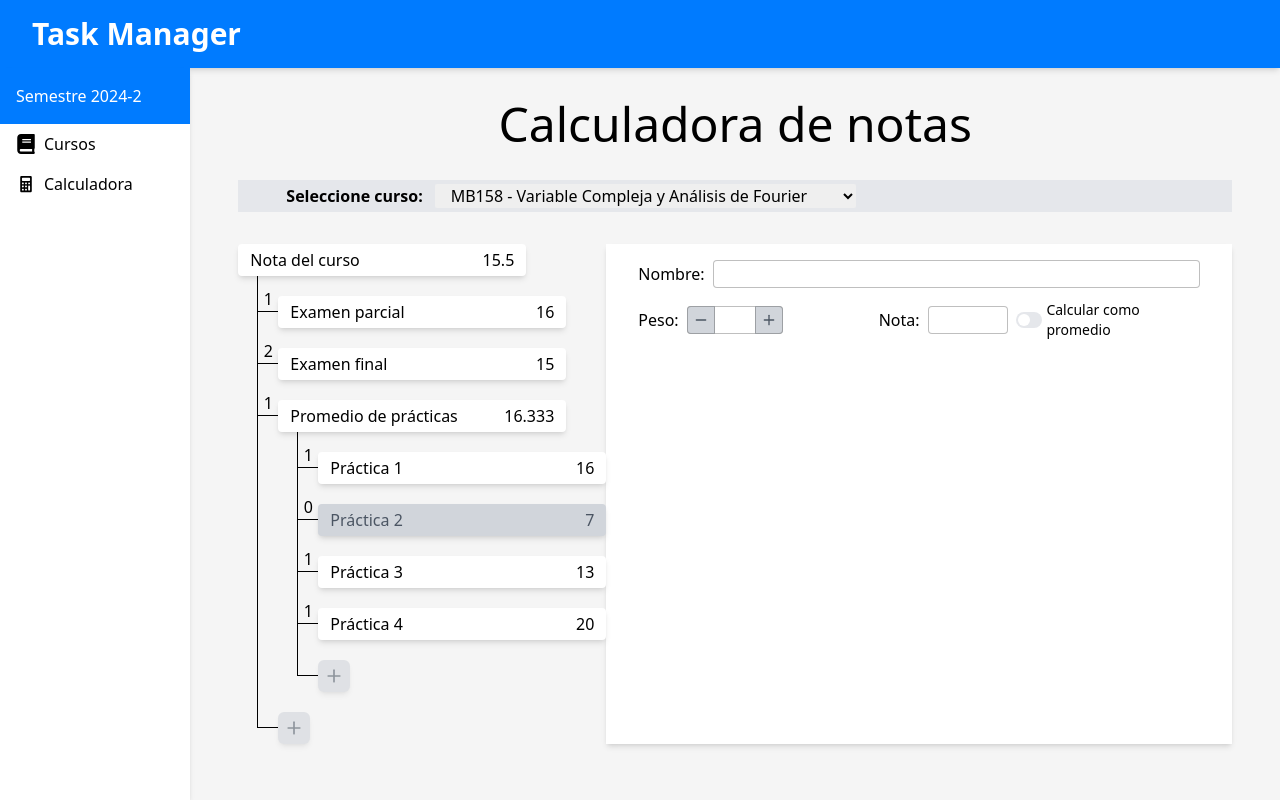
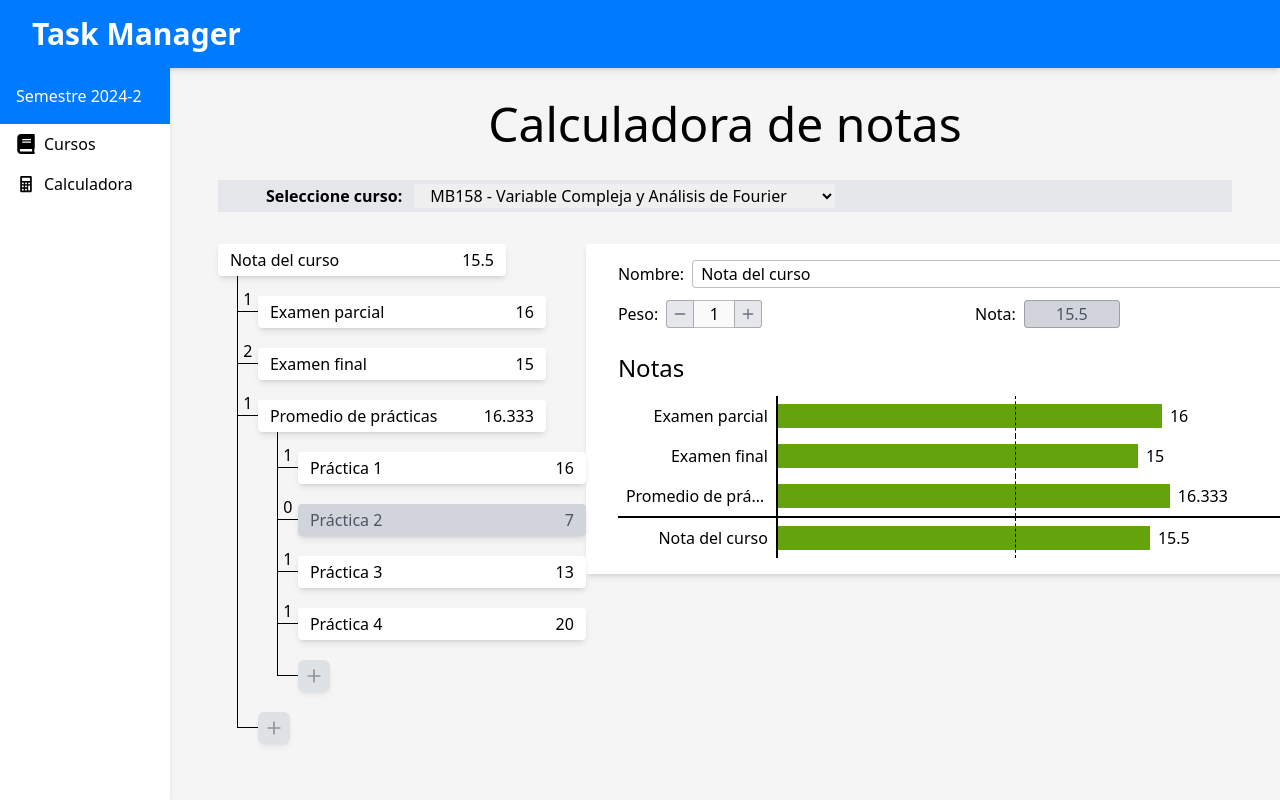
Before and after one commit to BlockBeam22Y/Task-Manager, a React (Vite) app in the folder client/: page /reports/1/calculator/MB158 in a window 1280 px wide. Built offline with nearby package versions, Linux system fonts and the light colour scheme.

Commit message:
Grade details bar chart

```diff
--- /dev/null
+++ b/client/src/components/calculator/BarChart.jsx
@@ -0,0 +1,23 @@
+import GradeBar from './GradeBar';
+
+function BarChart({ grade, handleOnClick }) {
+    const { children } = grade;
+
+    return (
+        <div>
+            {
+                children.length > 0 && (
+                    <div className='border-b-2 border-black'>
+                        {
+                            children.map(grade => grade.weight > 0 && <GradeBar grade={grade} handleOnClick={handleOnClick} />)
+                        }
+                    </div>
+                )
+            }
+
+            <GradeBar grade={grade} handleOnClick={handleOnClick} />
+        </div>
+    );
+}
+
+export default BarChart;
--- /dev/null
+++ b/client/src/components/calculator/GradeBar.jsx
@@ -0,0 +1,23 @@
+function GradeBar({ grade, handleOnClick }) {
+    const { name, value } = grade;
+
+    return (
+        <div className='flex items-center'>
+            <div className='w-40 p-2 border-r-2 border-black relative'>
+                <div className='text-nowrap overflow-hidden text-ellipsis text-right'>{name}</div>
+
+                <div className='border-r border-black border-dashed h-10 absolute top-0' style={{ right: `-${30 * 10 / 20}rem` }} />
+            </div>
+
+            <div
+                onClick={() => handleOnClick(grade)}
+                style={{ width: `${30 * value / 20}rem` }}
+                className={`h-6 ${value < 10 ? 'bg-red-600 hover:bg-red-700' : 'bg-lime-600 hover:bg-lime-700'} mr-2 cursor-pointer duration-200`}
+            />
+
+            <span>{value}</span>
+        </div>
+    );
+}
+
+export default GradeBar;
--- a/client/src/components/calculator/GradeCard.jsx
+++ b/client/src/components/calculator/GradeCard.jsx
@@ -1,12 +1,19 @@
 import NewGrade from './NewGrade';
 
-function GradeCard({ grade }) {
+function GradeCard({ grade, handleOnClick }) {
     const { name, value, weight, children } = grade;
-    console.log(children)
 
     return (
         <div className='flex flex-col'>
-            <div className={`w-72 ${weight ? 'bg-white' : 'bg-gray-300 text-gray-600'} flex justify-between px-3 py-1 rounded shadow-md relative ${name !== 'Nota del curso' && 'mt-5'}`}>
+            <div
+                onClick={() => handleOnClick(grade)}
+                className={`
+                w-72 px-3 py-1 hover:bg-gray-200 duration-200
+                ${weight ? 'bg-white' : 'bg-gray-300 text-gray-600'}
+                flex justify-between
+                rounded shadow-md cursor-pointer
+                relative ${name !== 'Nota del curso' && 'mt-5'}`}
+            >
                 <span>{ name }</span>
                 <span className='font-medium'>{ value }</span>
                 {
@@ -28,7 +35,7 @@ function GradeCard({ grade }) {
                         children && (
                             <>
                                 {
-                                    children.map(grade => <GradeCard grade={grade} />)
+                                    children.map(grade => <GradeCard grade={grade} handleOnClick={handleOnClick} />)
                                 }
 
                                 <div className='relative'>
--- /dev/null
+++ b/client/src/components/calculator/GradeDetails.jsx
@@ -0,0 +1,77 @@
+import { FiMinus, FiPlus } from 'react-icons/fi';
+import BarChart from './BarChart';
+
+function GradeDetails({ grade, handleOnClick }) {
+    const { name, value, weight, children } = grade;
+
+    return (
+        <div className='px-8 py-4 bg-white shadow-md flex flex-col gap-6'>
+            <div className='flex flex-col gap-3'>
+                <div className='flex items-center gap-2'>
+                    <label className='font-medium'>Nombre:</label>
+                    <input type='text' className='h-7 w-[40rem] border border-black/25 rounded px-2' value={name} />
+                </div>
+
+                <div className='flex'>
+                    <div className='flex w-1/2 items-center gap-2'>
+                        <label className='font-medium'>Peso:</label>
+
+                        <div className='relative'>
+                            <button
+                                disabled={name === 'Nota del curso' || weight === 0}
+                                className='
+                                w-7 h-7
+                                bg-gray-300 text-gray-600
+                                hover:bg-gray-400 hover:text-gray-700
+                                active:bg-gray-200 active:text-gray-500
+                                disabled:bg-gray-200 disabled:text-gray-500
+                                border border-black/25 rounded-l
+                                flex justify-center items-center
+                                absolute left-0 top-0'
+                            >
+                                <FiMinus className='w-4 h-4'/>
+                            </button>
+
+                            <input type='number' className='w-24 h-7 text-center border border-black/25 rounded' disabled value={weight} />
+
+                            <button
+                                disabled={name === 'Nota del curso'}
+                                className='
+                                w-7 h-7
+                                bg-gray-300 text-gray-600
+                                hover:bg-gray-400 hover:text-gray-700
+                                active:bg-gray-200 active:text-gray-500
+                                disabled:bg-gray-200 disabled:text-gray-500
+                                border border-black/25 rounded-r
+                                flex justify-center items-center
+                                absolute right-0 top-0'
+                            >
+                                <FiPlus className='w-4 h-4'/>
+                            </button>
+                        </div>
+                    </div>
+
+                    <div className='flex items-center gap-2'>
+                        <label className='font-medium'>Nota:</label>
+
+                        <input
+                            type='number'
+                            className={`w-24 h-7 text-center border border-black/25 rounded ${children && 'bg-gray-300 text-gray-600'}`}
+                            disabled={children}
+                            value={value} />
+                    </div>
+                </div>
+            </div>
+
+            <div className='flex flex-col gap-3'>
+                <h3 className='text-2xl font-medium'>Notas</h3>
+
+                {
+                    children && <BarChart grade={grade} handleOnClick={handleOnClick}/>
+                }
+            </div>
+        </div>
+    );
+}
+
+export default GradeDetails;
--- a/client/src/pages/Calculator.jsx
+++ b/client/src/pages/Calculator.jsx
@@ -2,17 +2,18 @@ import { useNavigate, useParams } from 'react-router-dom';
 import courses from '../utils/courses';
 import { useEffect, useState } from 'react';
 import GradeCard from '../components/calculator/GradeCard';
-import { FiMinus, FiPlus } from 'react-icons/fi';
+import GradeDetails from '../components/calculator/GradeDetails';
 
 function Calculator() {
     const { id, code } = useParams();
     const navigate = useNavigate();
     const [selectedCode, setSelectedCode] = useState(code);
-    const [isChecked, setIsChecked] = useState(false);
+    const [selectedGrade, setSelectedGrade] = useState(null);
 
     useEffect(() => {
         if (code && courses[code]) {
             setSelectedCode(code);
+            setSelectedGrade(courses[code].grade)
         } else if (Object.values(courses).length) {
             navigate(`/reports/${id}/calculator/${Object.keys(courses)[0]}`);
         } else {
@@ -23,6 +24,10 @@ function Calculator() {
     const handleOnChange = (event) => {
         setSelectedCode(event.target.value);
         navigate(`/reports/${id}/calculator/${event.target.value}`);
+    };
+
+    const handleOnClick = (grade) => {
+        setSelectedGrade(grade);
     };
 
     return (
@@ -41,66 +46,14 @@ function Calculator() {
                 </select>
             </div>
 
-            <div className='w-full flex justify-between'>
+            <div className='w-full flex justify-between items-start'>
                 {
-                    courses[selectedCode] && <GradeCard grade={courses[selectedCode].grade}/>
+                    courses[selectedCode] && <GradeCard grade={courses[selectedCode].grade} handleOnClick={handleOnClick}/>
                 }
 
-                <div className='px-8 py-4 bg-white shadow-md flex flex-col gap-3'>
-                    <div className='flex items-center gap-2'>
-                        <label className='font-medium'>Nombre:</label>
-                        <input type='text' className='h-7 grow border border-black/25 rounded px-2' />
-                    </div>
-
-                    <div className='flex gap-24'>
-                        <div className='flex items-center gap-2'>
-                            <label className='font-medium'>Peso:</label>
-
-                            <div className='relative'>
-                                <button className='
-                                    w-7 h-7
-                                    bg-gray-300 text-gray-600
-                                    hover:bg-gray-400 hover:text-gray-700
-                                    active:bg-gray-200 active:text-gray-500
-                                    border border-black/25 rounded-l
-                                    flex justify-center items-center
-                                    absolute left-0 top-0'
-                                >
-                                    <FiMinus className='w-4 h-4'/>
-                                </button>
-
-                                <input type='number' className='w-24 h-7 text-center border border-black/25 rounded outline-offset-2' />
-
-                                <button className='
-                                    w-7 h-7
-                                    bg-gray-300 text-gray-600
-                                    hover:bg-gray-400 hover:text-gray-700
-                                    active:bg-gray-200 active:text-gray-500
-                                    border border-black/25 rounded-r
-                                    flex justify-center items-center
-                                    absolute right-0 top-0'
-                                >
-                                    <FiPlus className='w-4 h-4'/>
-                                </button>
-                            </div>
-                        </div>
-
-                        <div className='flex items-center gap-2'>
-                            <label className='font-medium'>Nota:</label>
-
-                            <input type='number' className={`w-20 h-7 text-center border border-black/25 rounded ${isChecked && 'bg-gray-300 text-gray-600'}`} disabled={isChecked} />
-
-                            <div className='flex gap-1 items-center'>
-                                <label className={`w-7 h-4 ${isChecked ? 'bg-sky-400' : 'bg-gray-200'} flex p-0.5 rounded-full cursor-pointer transition duration-400`}>
-                                    <input type='checkbox' onChange={() => setIsChecked(!isChecked)} checked={isChecked} className='w-0 h-0' />
-                                    <div className={`w-3 h-3 bg-white ${isChecked && 'translate-x-3'} rounded-full transition duration-400`}/>
-                                </label>
-
-                                <span className='text-sm'>Calcular como promedio</span>
-                            </div>
-                        </div>
-                    </div>
-                </div>
+                {
+                    selectedGrade && <GradeDetails grade={selectedGrade} handleOnClick={handleOnClick} />
+                }
             </div>
         </>
     );
--- /dev/null
+++ b/client/src/utils/Toggle.jsx
@@ -0,0 +1,14 @@
+import { useState } from 'react';
+
+function Toggle() {
+    const [isChecked, setIsChecked] = useState(false);
+
+    return (
+        <label className={`w-7 h-4 ${isChecked ? 'bg-sky-400' : 'bg-gray-200'} flex p-0.5 rounded-full cursor-pointer transition duration-400`}>
+            <input type='checkbox' onChange={() => setIsChecked(!isChecked)} checked={isChecked} className='w-0 h-0' />
+            <div className={`w-3 h-3 bg-white ${isChecked && 'translate-x-3'} rounded-full transition duration-400`}/>
+        </label>
+    );
+}
+
+export default Toggle;
```
